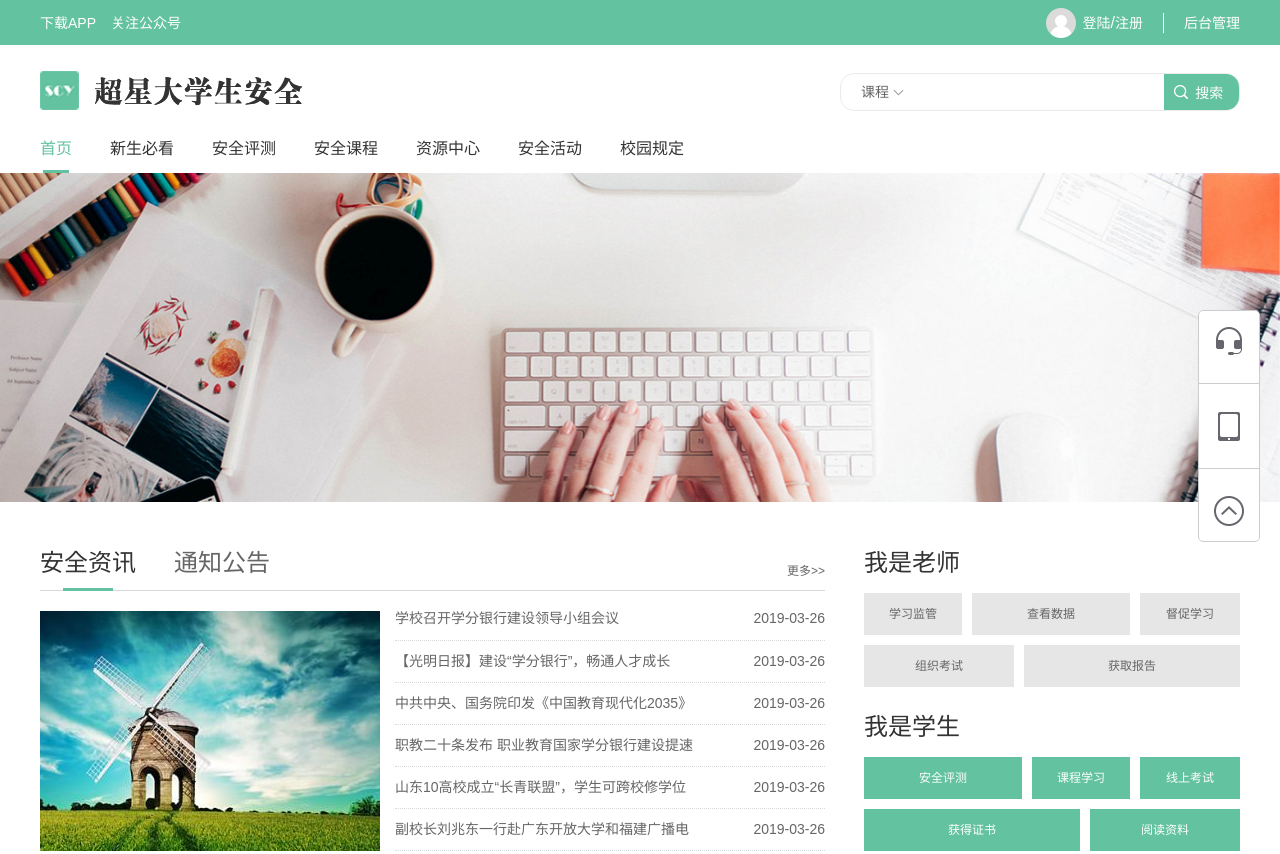
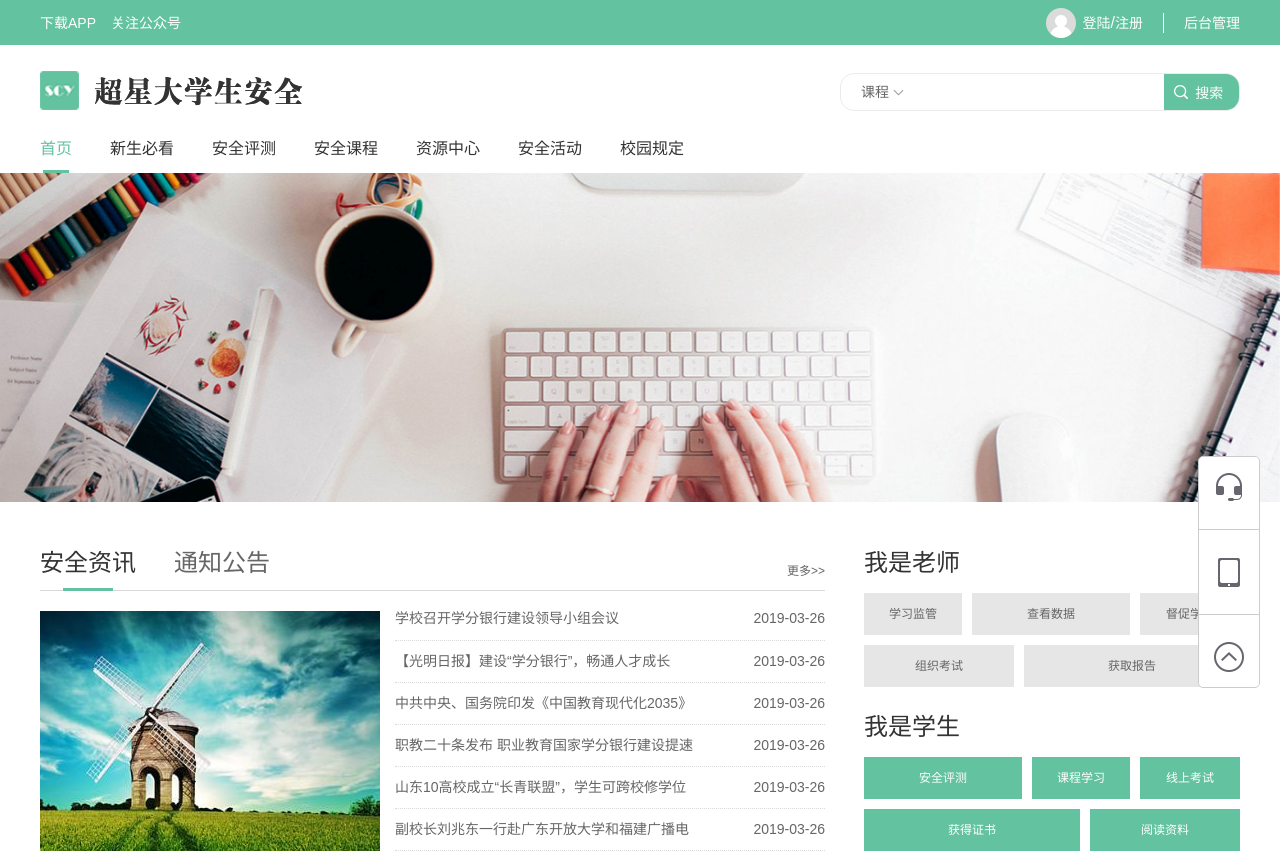
Before and after one commit to 439740394/aqcp, a plain HTML site: page index.html in a window 1280 px wide. Shown: the top 854 px of the page. Drawn offline with Linux system fonts and the light colour scheme; a web font is replaced by a local one.

Commit message:
rewrite sidebar

```diff
--- a/css/style.scss
+++ b/css/style.scss
@@ -555,7 +555,7 @@
 /* sidebar */
 .sidebar {
   position: fixed;
-  bottom: 258px;
+  bottom: 112px;
   right: 20px;
   .sidebar-container {
     border: 1px solid #cccccc;
```
Also changed, not shown: css/style.css.
